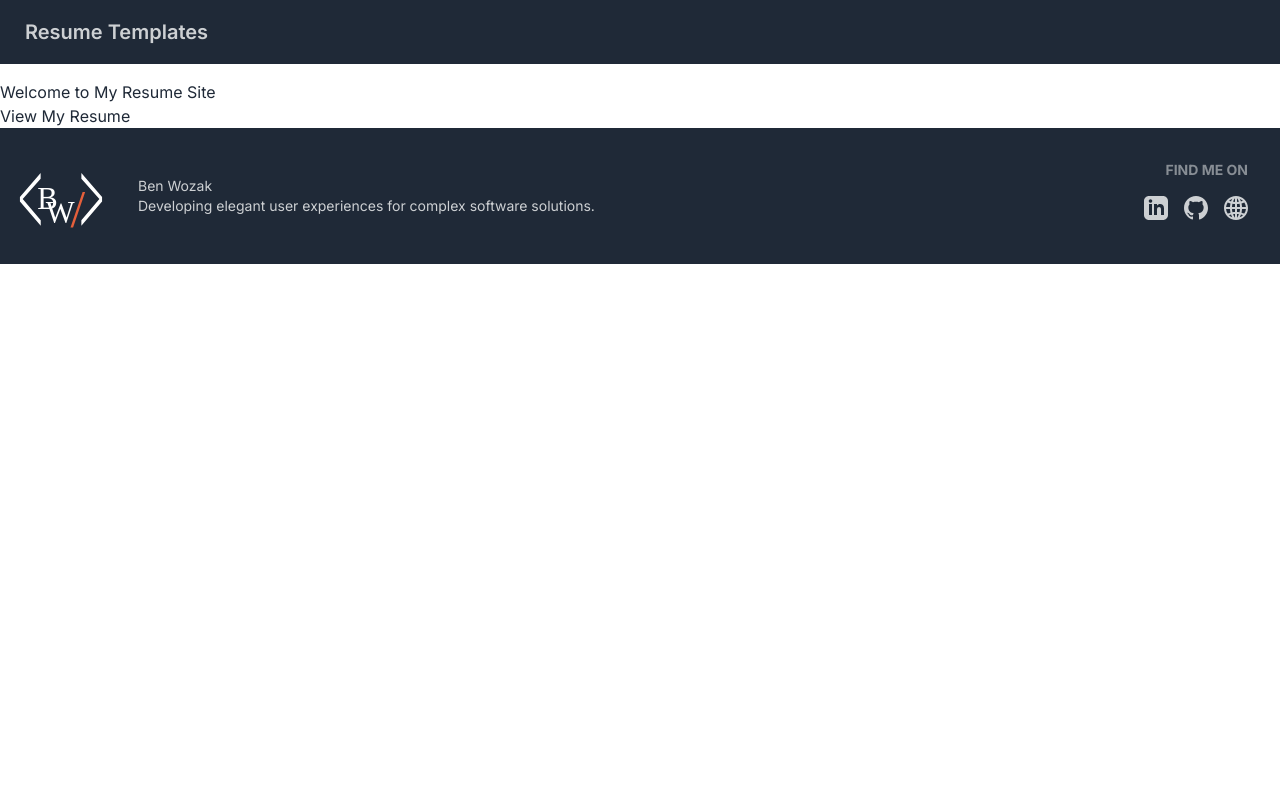
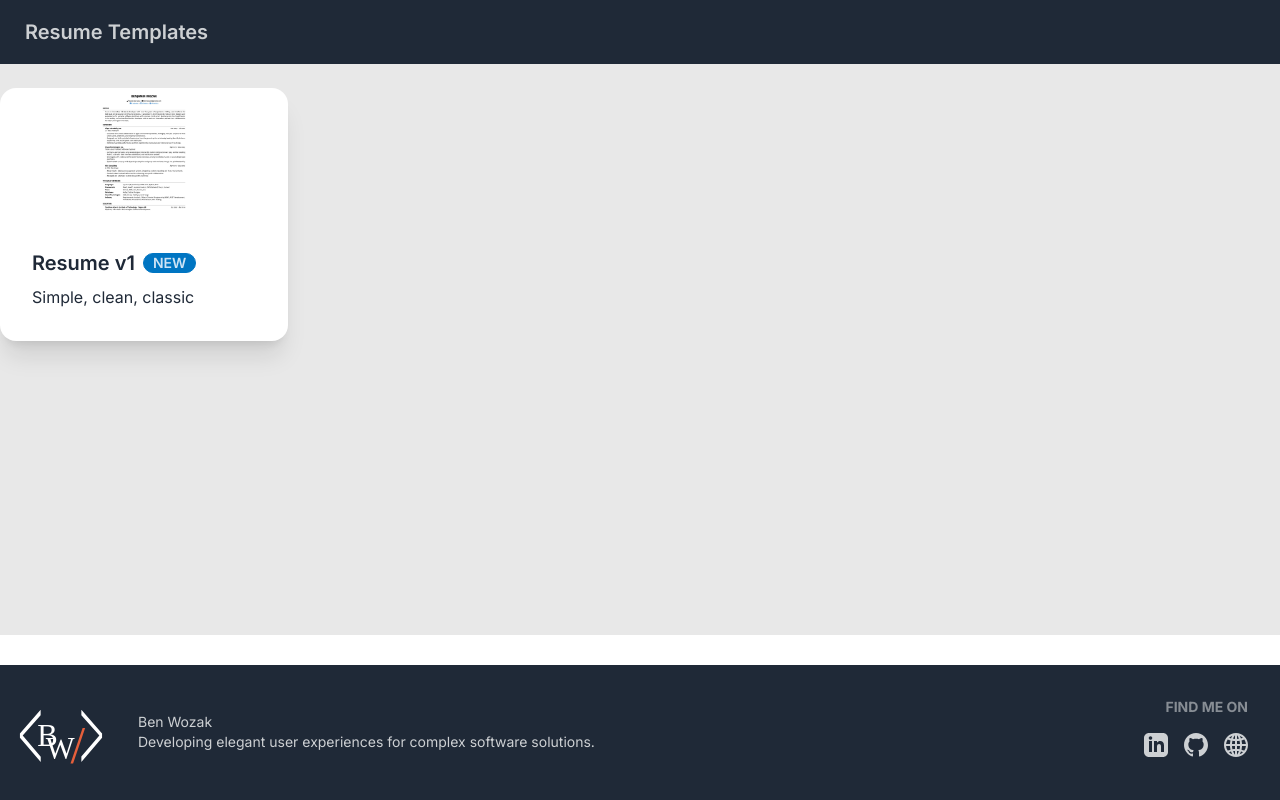
Before and after one commit to benWozak/resume-template-viewer, a Next.js app: page / in a window 1280 px wide. Built offline with nearby package versions, Linux system fonts and the light colour scheme.

Commit message:
layout and styling

```diff
--- a/src/app/layout.tsx
+++ b/src/app/layout.tsx
@@ -18,7 +18,7 @@ export default function RootLayout({
 }>) {
   return (
     <html data-theme="fantasy" lang="en">
-      <body className={inter.className}>
+      <body className={`${inter.className}  bg-base-200`}>
         <NavBar />
         {children}
         <Footer />
--- a/src/app/page.tsx
+++ b/src/app/page.tsx
@@ -1,10 +1,16 @@
 import Link from "next/link";
+import Card from "@/components/resume/card";
 
 export default function Home() {
   return (
-    <main className="mt-4">
-      <h1>Welcome to My Resume Site</h1>
-      <Link href="/resume">View My Resume</Link>
+    <main className="py-6">
+      <div className="container m-auto">
+        <div className="grid grid-rows-2 grid-flow-col gap-4">
+          <Link href="/resume">
+            <Card />
+          </Link>
+        </div>
+      </div>
     </main>
   );
 }
--- a/src/components/layout/footer.tsx
+++ b/src/components/layout/footer.tsx
@@ -4,7 +4,7 @@ type Props = {};
 
 function Footer({}: Props) {
   return (
-    <footer className="footer bg-neutral text-neutral-content p-4">
+    <footer className="footer bg-neutral text-neutral-content p-4 fixed bottom-0">
       <aside className="flex gap-8 justify-center items-center">
         <img src="/BW_logo_light.svg" alt="logo" height="90" width="90" />
         <p>
--- a/src/components/layout/nav-bar.tsx
+++ b/src/components/layout/nav-bar.tsx
@@ -1,11 +1,14 @@
 import React from "react";
+import Link from "next/link";
 
 type Props = {};
 
 function NavBar({}: Props) {
   return (
     <nav className="navbar bg-neutral text-neutral-content sticky top-0">
-      <button className="btn btn-ghost text-xl">Resume Templates</button>
+      <Link href="/" className="btn btn-ghost text-xl">
+        Resume Templates
+      </Link>
     </nav>
   );
 }
--- /dev/null
+++ b/src/components/resume/card.tsx
@@ -0,0 +1,27 @@
+import React from "react";
+
+type Props = {};
+
+function Card({}: Props) {
+  return (
+    <div className="card bg-base-100 w-72 shadow-xl">
+      <figure>
+        <img
+          src="generated_resume.jpg"
+          alt="Resume Template"
+          height="200"
+          width="100"
+        />
+      </figure>
+      <div className="card-body">
+        <h2 className="card-title">
+          Resume v1
+          <div className="badge badge-secondary">NEW</div>
+        </h2>
+        <p>Simple, clean, classic</p>
+      </div>
+    </div>
+  );
+}
+
+export default Card;
```
Also changed, not shown: public/generated_resume.jpg (added), 1 other file (tests, documents, lock files or other folders).
